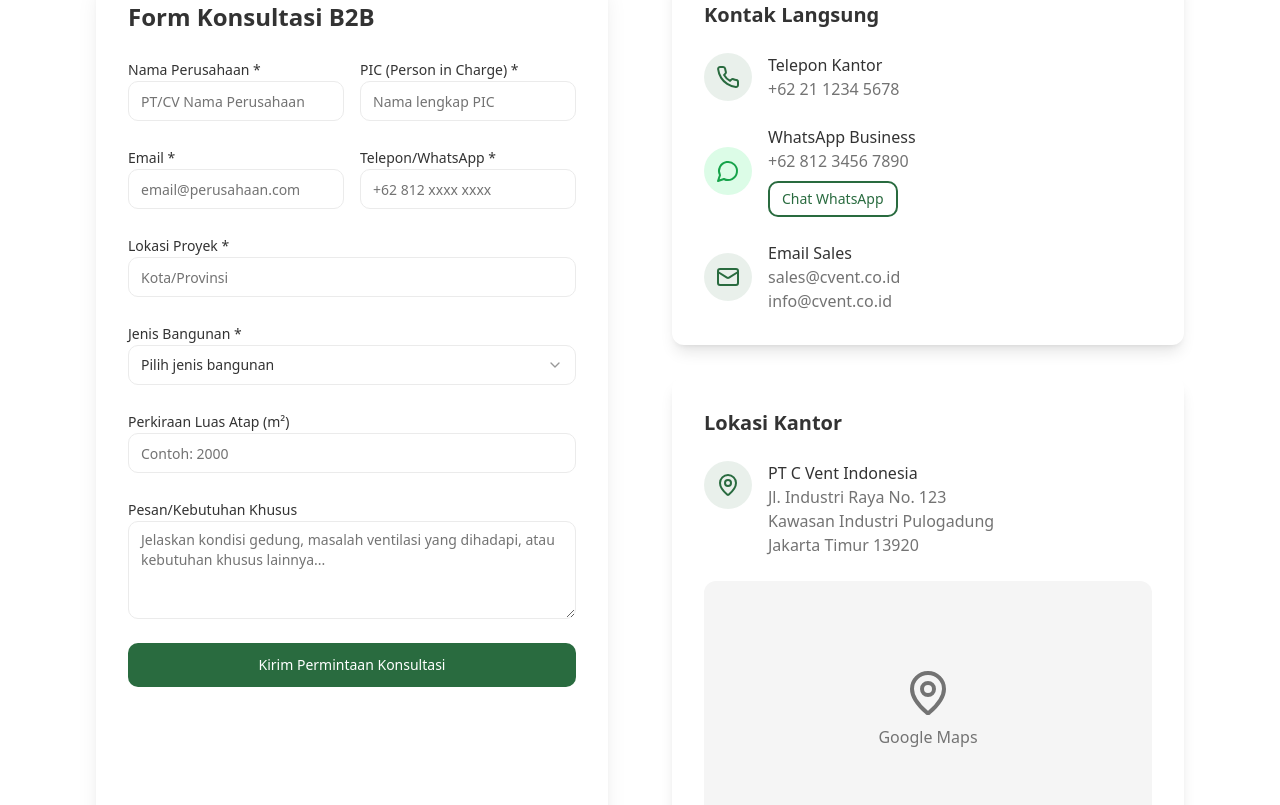
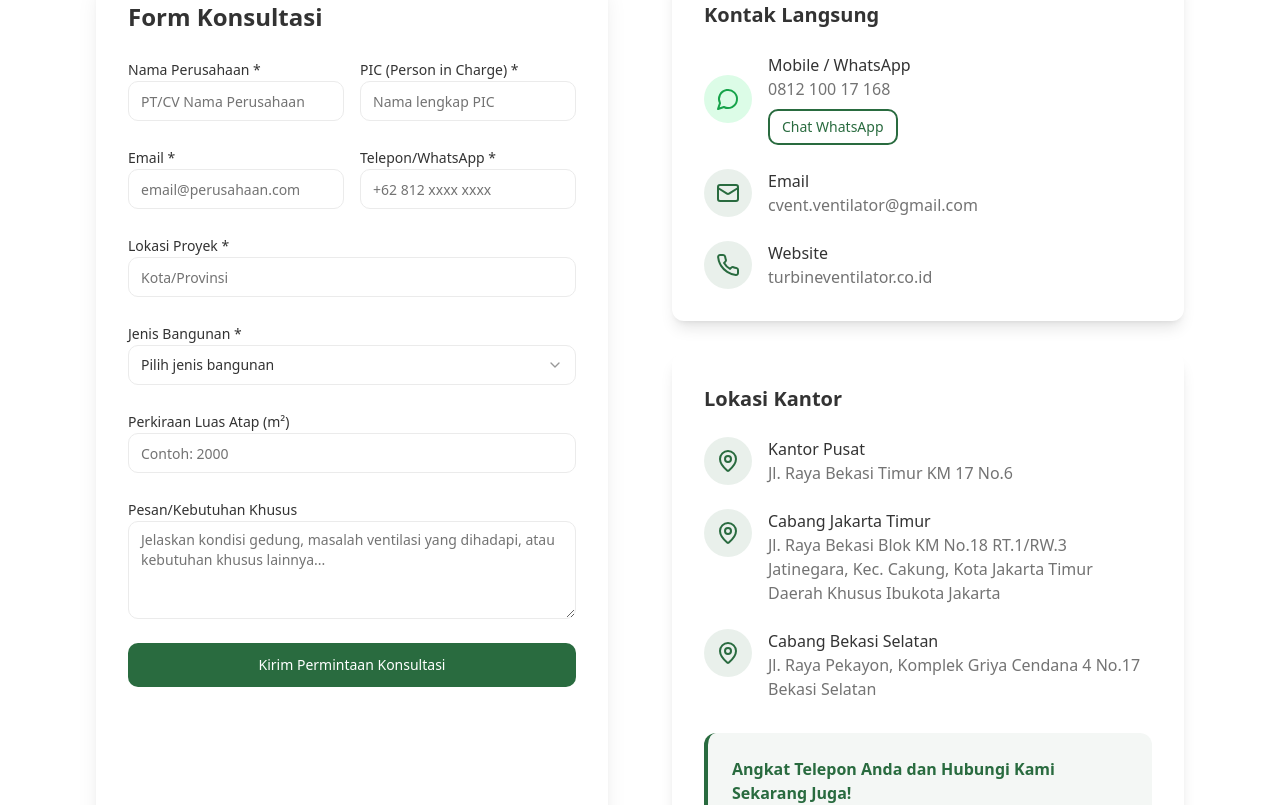
Before and after one commit to melimelimeli18/cvent-turboair, a React (Vite) app: page /kontak in a window 1280 px wide. Shown: the part 500-1305 px from the top of the page. Built offline with nearby package versions, Linux system fonts and the light colour scheme.

Commit message:
Add contact information
Add address, contact details, and call to action to the contact page.

```diff
--- a/src/pages/Kontak.tsx
+++ b/src/pages/Kontak.tsx
@@ -30,7 +30,7 @@ export default function Kontak() {
             {/* Contact Form */}
             <Card className="border-0 shadow-xl">
               <CardContent className="p-8">
-                <h2 className="text-2xl font-semibold mb-6">Form Konsultasi B2B</h2>
+                <h2 className="text-2xl font-semibold mb-6">Form Konsultasi</h2>
                 <form className="space-y-6">
                   <div className="grid grid-cols-1 md:grid-cols-2 gap-4">
                     <div>
@@ -108,22 +108,12 @@ export default function Kontak() {
                   <h3 className="text-xl font-semibold mb-6">Kontak Langsung</h3>
                   <div className="space-y-6">
                     <div className="flex items-center gap-4">
-                      <div className="w-12 h-12 bg-primary/10 rounded-full flex items-center justify-center">
-                        <Phone className="w-6 h-6 text-primary" />
-                      </div>
-                      <div>
-                        <p className="font-medium">Telepon Kantor</p>
-                        <p className="text-muted-foreground">+62 21 1234 5678</p>
-                      </div>
-                    </div>
-
-                    <div className="flex items-center gap-4">
                       <div className="w-12 h-12 bg-green-100 rounded-full flex items-center justify-center">
                         <MessageCircle className="w-6 h-6 text-green-600" />
                       </div>
                       <div>
-                        <p className="font-medium">WhatsApp Business</p>
-                        <p className="text-muted-foreground">+62 812 3456 7890</p>
+                        <p className="font-medium">Mobile / WhatsApp</p>
+                        <p className="text-muted-foreground">0812 100 17 168</p>
                         <Button variant="outline" size="sm" className="mt-2">
                           Chat WhatsApp
                         </Button>
@@ -135,9 +125,18 @@ export default function Kontak() {
                         <Mail className="w-6 h-6 text-primary" />
                       </div>
                       <div>
-                        <p className="font-medium">Email Sales</p>
-                        <p className="text-muted-foreground">sales@cvent.co.id</p>
-                        <p className="text-muted-foreground">info@cvent.co.id</p>
+                        <p className="font-medium">Email</p>
+                        <p className="text-muted-foreground">cvent.ventilator@gmail.com</p>
+                      </div>
+                    </div>
+
+                    <div className="flex items-center gap-4">
+                      <div className="w-12 h-12 bg-primary/10 rounded-full flex items-center justify-center">
+                        <Phone className="w-6 h-6 text-primary" />
+                      </div>
+                      <div>
+                        <p className="font-medium">Website</p>
+                        <p className="text-muted-foreground">turbineventilator.co.id</p>
                       </div>
                     </div>
                   </div>
@@ -147,23 +146,44 @@ export default function Kontak() {
               <Card className="border-0 shadow-lg">
                 <CardContent className="p-8">
                   <h3 className="text-xl font-semibold mb-6">Lokasi Kantor</h3>
-                  <div className="flex items-start gap-4 mb-6">
-                    <div className="w-12 h-12 bg-primary/10 rounded-full flex items-center justify-center flex-shrink-0">
-                      <MapPin className="w-6 h-6 text-primary" />
+                  <div className="space-y-6">
+                    <div className="flex items-start gap-4">
+                      <div className="w-12 h-12 bg-primary/10 rounded-full flex items-center justify-center flex-shrink-0">
+                        <MapPin className="w-6 h-6 text-primary" />
+                      </div>
+                      <div>
+                        <p className="font-medium">Kantor Pusat</p>
+                        <p className="text-muted-foreground">Jl. Raya Bekasi Timur KM 17 No.6</p>
+                      </div>
                     </div>
-                    <div>
-                      <p className="font-medium">PT C Vent Indonesia</p>
-                      <p className="text-muted-foreground">Jl. Industri Raya No. 123</p>
-                      <p className="text-muted-foreground">Kawasan Industri Pulogadung</p>
-                      <p className="text-muted-foreground">Jakarta Timur 13920</p>
+
+                    <div className="flex items-start gap-4">
+                      <div className="w-12 h-12 bg-primary/10 rounded-full flex items-center justify-center flex-shrink-0">
+                        <MapPin className="w-6 h-6 text-primary" />
+                      </div>
+                      <div>
+                        <p className="font-medium">Cabang Jakarta Timur</p>
+                        <p className="text-muted-foreground">Jl. Raya Bekasi Blok KM No.18 RT.1/RW.3</p>
+                        <p className="text-muted-foreground">Jatinegara, Kec. Cakung, Kota Jakarta Timur</p>
+                        <p className="text-muted-foreground">Daerah Khusus Ibukota Jakarta</p>
+                      </div>
+                    </div>
+
+                    <div className="flex items-start gap-4">
+                      <div className="w-12 h-12 bg-primary/10 rounded-full flex items-center justify-center flex-shrink-0">
+                        <MapPin className="w-6 h-6 text-primary" />
+                      </div>
+                      <div>
+                        <p className="font-medium">Cabang Bekasi Selatan</p>
+                        <p className="text-muted-foreground">Jl. Raya Pekayon, Komplek Griya Cendana 4 No.17</p>
+                        <p className="text-muted-foreground">Bekasi Selatan</p>
+                      </div>
                     </div>
                   </div>
 
-                  <div className="w-full h-64 bg-muted rounded-lg flex items-center justify-center">
-                    <div className="text-center">
-                      <MapPin size={48} className="mx-auto text-muted-foreground mb-2" />
-                      <p className="text-muted-foreground">Google Maps</p>
-                    </div>
+                  <div className="mt-8 p-6 bg-primary/5 rounded-lg border-l-4 border-primary">
+                    <h4 className="font-semibold text-primary mb-2">Angkat Telepon Anda dan Hubungi Kami Sekarang Juga!</h4>
+                    <p className="text-muted-foreground">Jangan ragu untuk sekedar berkonsultasi karena Anda adalah prioritas utama dalam pekerjaan kami.</p>
                   </div>
                 </CardContent>
               </Card>
```
